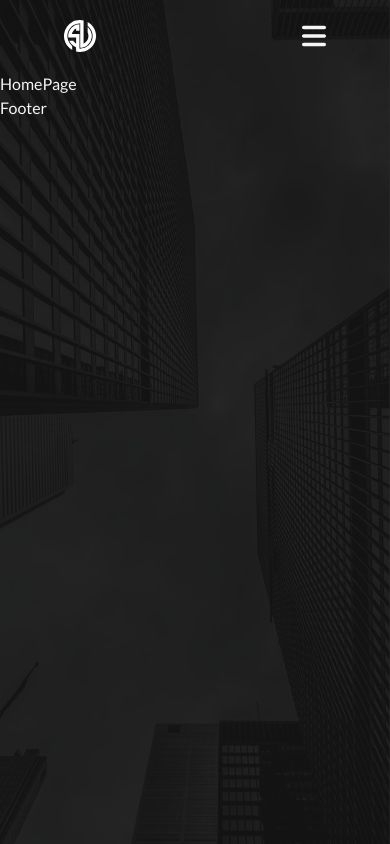
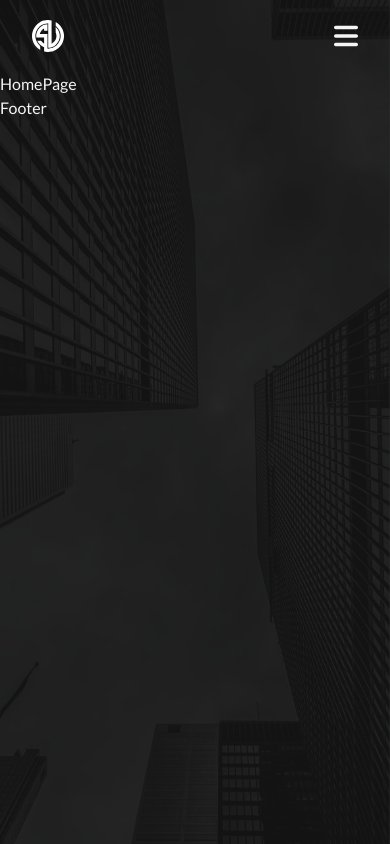
Before and after one commit to sina-byn/My-Portfolio, a React (Create React App) app: page / in a window 390 px wide. Built offline with nearby package versions, Linux system fonts and the light colour scheme.

Commit message:
main: Header padding-inline for small screens Fixed

```diff
--- a/src/components/Header.jsx
+++ b/src/components/Header.jsx
@@ -6,7 +6,7 @@ import Navbar from './Navbar';
 
 const Header = () => {
     return (
-        <header className='flex justify-between h-[10%] px-16 py-5'>
+        <header className='flex justify-between h-[10%] px-16 py-5 730:px-8'>
             <Logo />
             <Navbar />
         </header>
```
